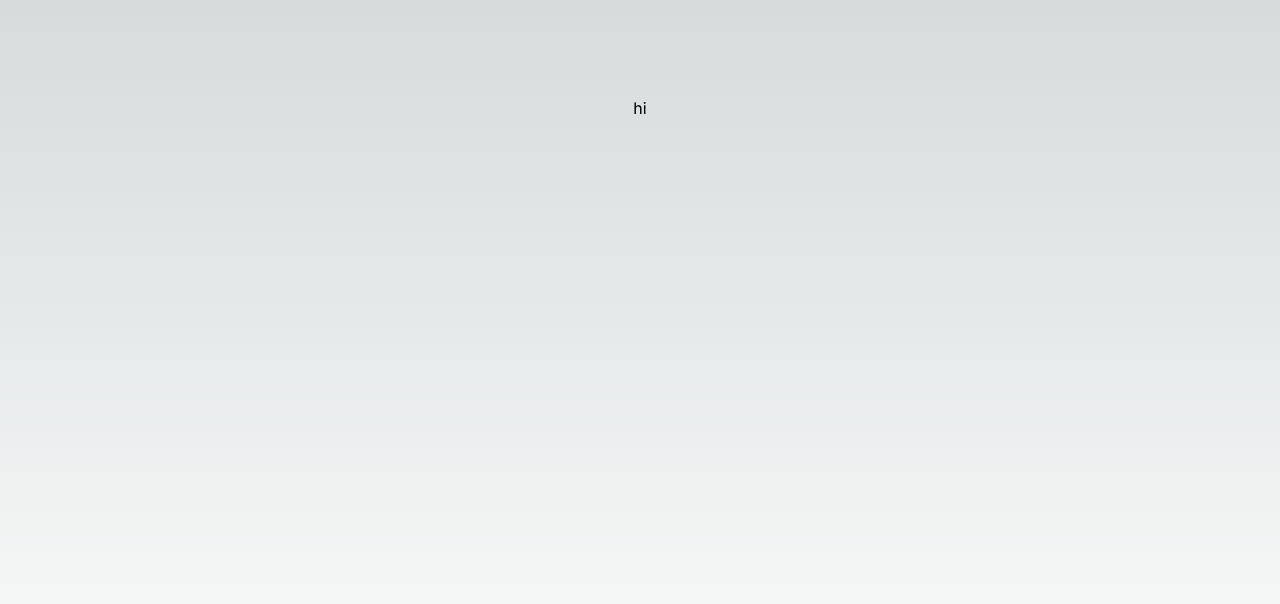
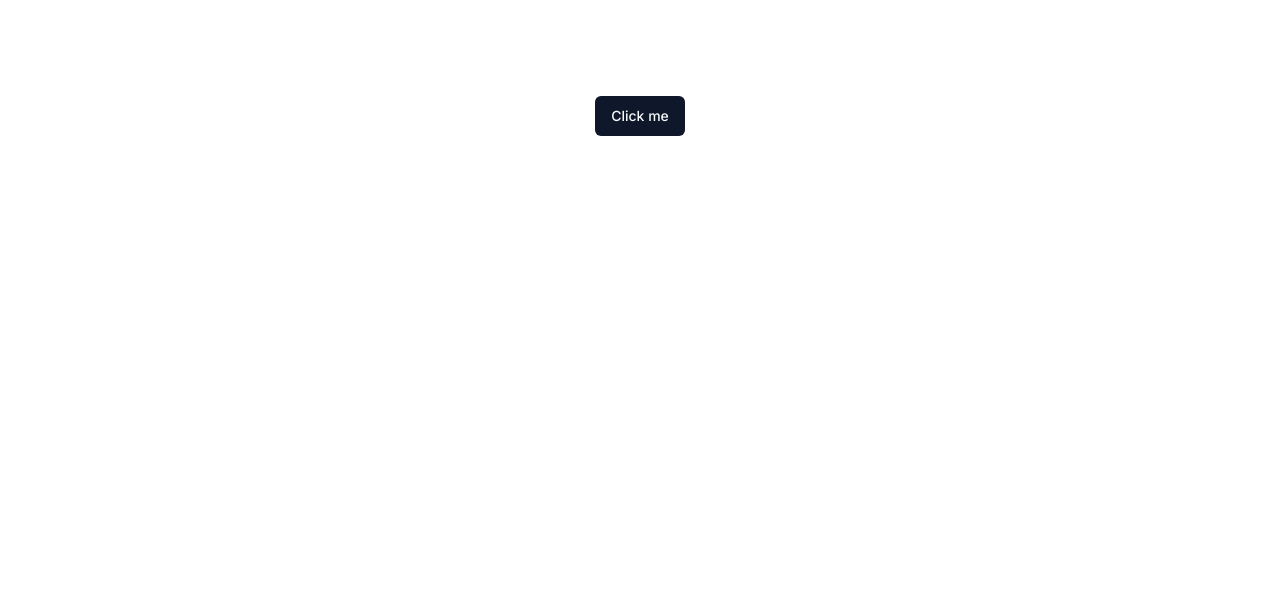
Before and after one commit to farhaannishtar/shadcn-ui-test-drive, a Next.js app: page / in a window 1280 px wide. Shown: the top 604 px of the page. Built offline with nearby package versions, Linux system fonts and the light colour scheme.

Commit message:
implemented a button copy/paste component

```diff
--- a/app/globals.css
+++ /dev/null
@@ -1,76 +0,0 @@
-@tailwind base;
-@tailwind components;
-@tailwind utilities;
-
-@layer base {
-  :root {
-    --background: 0 0% 100%;
-    --foreground: 222.2 84% 4.9%;
-
-    --card: 0 0% 100%;
-    --card-foreground: 222.2 84% 4.9%;
-
-    --popover: 0 0% 100%;
-    --popover-foreground: 222.2 84% 4.9%;
-
-    --primary: 222.2 47.4% 11.2%;
-    --primary-foreground: 210 40% 98%;
-
-    --secondary: 210 40% 96.1%;
-    --secondary-foreground: 222.2 47.4% 11.2%;
-
-    --muted: 210 40% 96.1%;
-    --muted-foreground: 215.4 16.3% 46.9%;
-
-    --accent: 210 40% 96.1%;
-    --accent-foreground: 222.2 47.4% 11.2%;
-
-    --destructive: 0 84.2% 60.2%;
-    --destructive-foreground: 210 40% 98%;
-
-    --border: 214.3 31.8% 91.4%;
-    --input: 214.3 31.8% 91.4%;
-    --ring: 222.2 84% 4.9%;
-
-    --radius: 0.5rem;
-  }
-
-  .dark {
-    --background: 222.2 84% 4.9%;
-    --foreground: 210 40% 98%;
-
-    --card: 222.2 84% 4.9%;
-    --card-foreground: 210 40% 98%;
-
-    --popover: 222.2 84% 4.9%;
-    --popover-foreground: 210 40% 98%;
-
-    --primary: 210 40% 98%;
-    --primary-foreground: 222.2 47.4% 11.2%;
-
-    --secondary: 217.2 32.6% 17.5%;
-    --secondary-foreground: 210 40% 98%;
-
-    --muted: 217.2 32.6% 17.5%;
-    --muted-foreground: 215 20.2% 65.1%;
-
-    --accent: 217.2 32.6% 17.5%;
-    --accent-foreground: 210 40% 98%;
-
-    --destructive: 0 62.8% 30.6%;
-    --destructive-foreground: 210 40% 98%;
-
-    --border: 217.2 32.6% 17.5%;
-    --input: 217.2 32.6% 17.5%;
-    --ring: 212.7 26.8% 83.9%;
-  }
-}
-
-@layer base {
-  * {
-    @apply border-border;
-  }
-  body {
-    @apply bg-background text-foreground;
-  }
-}
--- a/src/app/globals.css
+++ b/src/app/globals.css
@@ -2,26 +2,75 @@
 @tailwind components;
 @tailwind utilities;
 
-:root {
-  --foreground-rgb: 0, 0, 0;
-  --background-start-rgb: 214, 219, 220;
-  --background-end-rgb: 255, 255, 255;
-}
+@layer base {
+  :root {
+    --background: 0 0% 100%;
+    --foreground: 222.2 84% 4.9%;
 
-@media (prefers-color-scheme: dark) {
-  :root {
-    --foreground-rgb: 255, 255, 255;
-    --background-start-rgb: 0, 0, 0;
-    --background-end-rgb: 0, 0, 0;
+    --card: 0 0% 100%;
+    --card-foreground: 222.2 84% 4.9%;
+
+    --popover: 0 0% 100%;
+    --popover-foreground: 222.2 84% 4.9%;
+
+    --primary: 222.2 47.4% 11.2%;
+    --primary-foreground: 210 40% 98%;
+
+    --secondary: 210 40% 96.1%;
+    --secondary-foreground: 222.2 47.4% 11.2%;
+
+    --muted: 210 40% 96.1%;
+    --muted-foreground: 215.4 16.3% 46.9%;
+
+    --accent: 210 40% 96.1%;
+    --accent-foreground: 222.2 47.4% 11.2%;
+
+    --destructive: 0 84.2% 60.2%;
+    --destructive-foreground: 210 40% 98%;
+
+    --border: 214.3 31.8% 91.4%;
+    --input: 214.3 31.8% 91.4%;
+    --ring: 222.2 84% 4.9%;
+
+    --radius: 0.5rem;
+  }
+
+  .dark {
+    --background: 222.2 84% 4.9%;
+    --foreground: 210 40% 98%;
+
+    --card: 222.2 84% 4.9%;
+    --card-foreground: 210 40% 98%;
+
+    --popover: 222.2 84% 4.9%;
+    --popover-foreground: 210 40% 98%;
+
+    --primary: 210 40% 98%;
+    --primary-foreground: 222.2 47.4% 11.2%;
+
+    --secondary: 217.2 32.6% 17.5%;
+    --secondary-foreground: 210 40% 98%;
+
+    --muted: 217.2 32.6% 17.5%;
+    --muted-foreground: 215 20.2% 65.1%;
+
+    --accent: 217.2 32.6% 17.5%;
+    --accent-foreground: 210 40% 98%;
+
+    --destructive: 0 62.8% 30.6%;
+    --destructive-foreground: 210 40% 98%;
+
+    --border: 217.2 32.6% 17.5%;
+    --input: 217.2 32.6% 17.5%;
+    --ring: 212.7 26.8% 83.9%;
   }
 }
 
-body {
-  color: rgb(var(--foreground-rgb));
-  background: linear-gradient(
-      to bottom,
-      transparent,
-      rgb(var(--background-end-rgb))
-    )
-    rgb(var(--background-start-rgb));
+@layer base {
+  * {
+    @apply border-border;
+  }
+  body {
+    @apply bg-background text-foreground;
+  }
 }
--- a/src/app/page.tsx
+++ b/src/app/page.tsx
@@ -1,11 +1,10 @@
 import Image from 'next/image'
-// import { Button } from "@/components/ui/button"
+import { Button } from "@/components/ui/button"
 
 export default function Home() {
   return (
     <main className="flex min-h-screen flex-col items-center justify-between p-24">
-      {/* <Button>Click me</Button> */}
-      hi
+      <Button>Click me</Button>
     </main>
   )
 }
```
